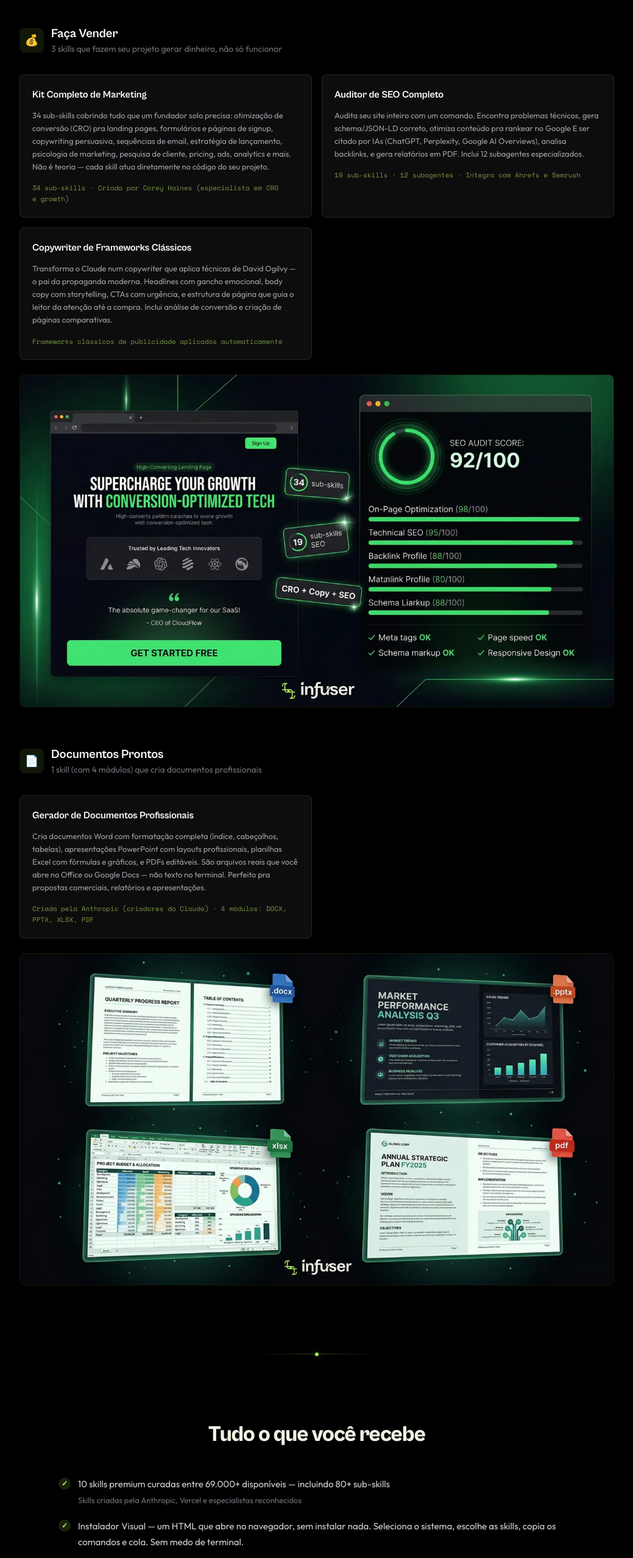
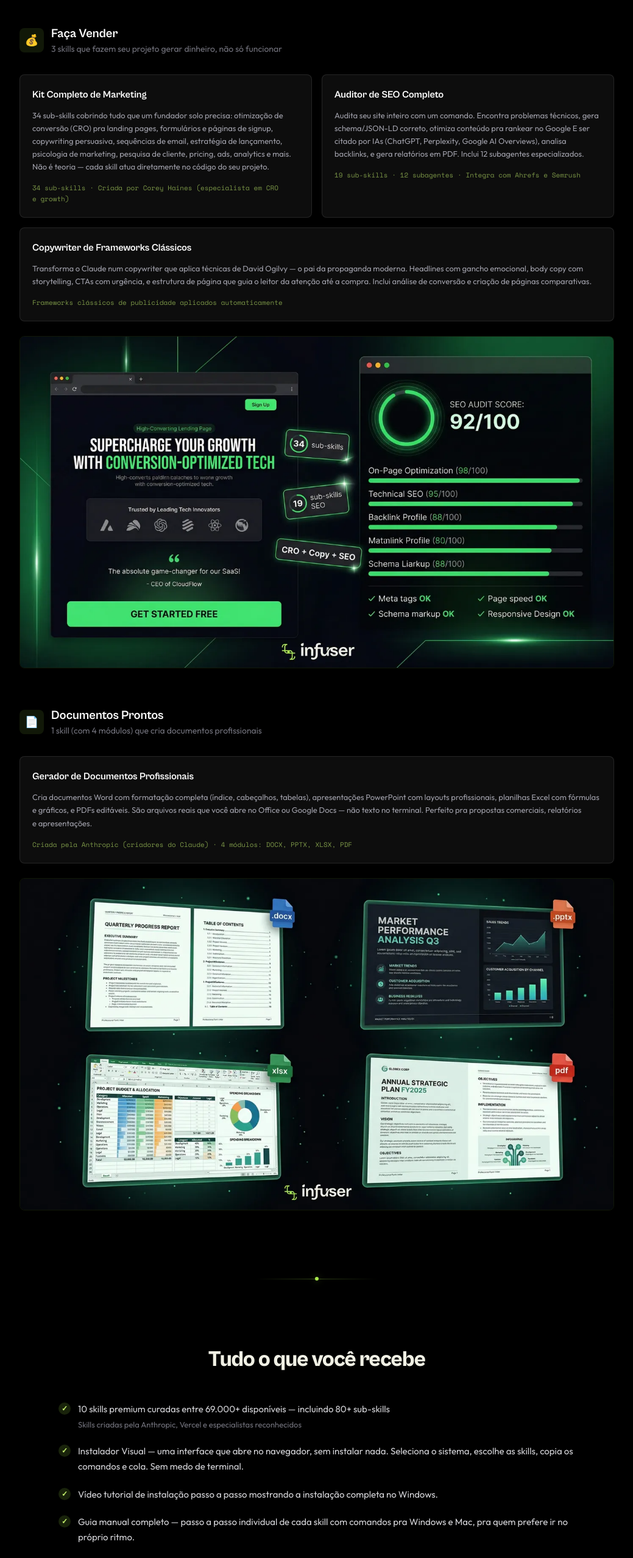
Before and after one commit to yanzer0/yan-site-test, a Next.js app: page /kit-skills in a window 1280 px wide. Shown: the part 5940-8495 px from the top of the page at 61% size, without its empty margins (120-1159 px from the left). Built offline with nearby package versions, Linux system fonts and the light colour scheme.

Commit message:
fix: bento grid no bloco Faca Vender, card full-width em Documentos
- Bloco Marketing: bento grid 6-col (2 cards top + 1 full-width bottom)
- Bloco Documentos: card unico ocupa largura total
- Troca 'um HTML' por 'uma interface' no texto do instalador

```diff
--- a/src/components/kit-skills.tsx
+++ b/src/components/kit-skills.tsx
@@ -425,9 +425,11 @@ function SkillsSection() {
                 <p className="text-zinc-500 text-sm">3 skills que fazem seu projeto gerar dinheiro, não só funcionar</p>
               </div>
             </div>
-            <div className="grid grid-cols-1 sm:grid-cols-2 gap-4">
-              {MARKETING_SKILLS.map((skill) => (
-                <SkillCard key={skill.title} {...skill} />
+            <div className="grid grid-cols-1 sm:grid-cols-6 gap-4">
+              {MARKETING_SKILLS.map((skill, i) => (
+                <div key={skill.title} className={i === 0 ? "sm:col-span-3" : i === 1 ? "sm:col-span-3" : "sm:col-span-6"}>
+                  <SkillCard {...skill} />
+                </div>
               ))}
             </div>
             <div className="mt-6 rounded-lg overflow-hidden border border-green-500/10 image-frame">
@@ -451,7 +453,7 @@ function SkillsSection() {
                 <p className="text-zinc-500 text-sm">1 skill (com 4 módulos) que cria documentos profissionais</p>
               </div>
             </div>
-            <div className="grid grid-cols-1 sm:grid-cols-2 gap-4">
+            <div>
               {DOCS_SKILLS.map((skill) => (
                 <SkillCard key={skill.title} {...skill} />
               ))}
@@ -475,7 +477,7 @@ function SkillsSection() {
 
 function SkillCard({ title, desc, meta }: { title: string; desc: string; meta: string }) {
   return (
-    <div className="glass border-green-500/10 rounded-lg p-5 card-hover">
+    <div className="glass border-green-500/10 rounded-lg p-5 card-hover h-full">
       <h4 className="font-heading text-base font-bold text-white mb-3">{title}</h4>
       <p className="text-[13px] text-zinc-400 leading-relaxed mb-4">{desc}</p>
       <p className="font-mono text-[11px] text-green-400/60 leading-relaxed">{meta}</p>
@@ -489,7 +491,7 @@ function PackContentsSection() {
 
   const ITEMS = [
     { text: "10 skills premium curadas entre 69.000+ disponíveis — incluindo 80+ sub-skills", sub: "Skills criadas pela Anthropic, Vercel e especialistas reconhecidos" },
-    { text: "Instalador Visual — um HTML que abre no navegador, sem instalar nada. Seleciona o sistema, escolhe as skills, copia os comandos e cola. Sem medo de terminal.", sub: null },
+    { text: "Instalador Visual — uma interface que abre no navegador, sem instalar nada. Seleciona o sistema, escolhe as skills, copia os comandos e cola. Sem medo de terminal.", sub: null },
     { text: "Vídeo tutorial de instalação passo a passo mostrando a instalação completa no Windows.", sub: null },
     { text: "Guia manual completo — passo a passo individual de cada skill com comandos pra Windows e Mac, pra quem prefere ir no próprio ritmo.", sub: null },
     { text: "Descrição detalhada de cada skill — o que faz, quando usar, exemplo prático de uso e link do repositório original.", sub: null },
```
